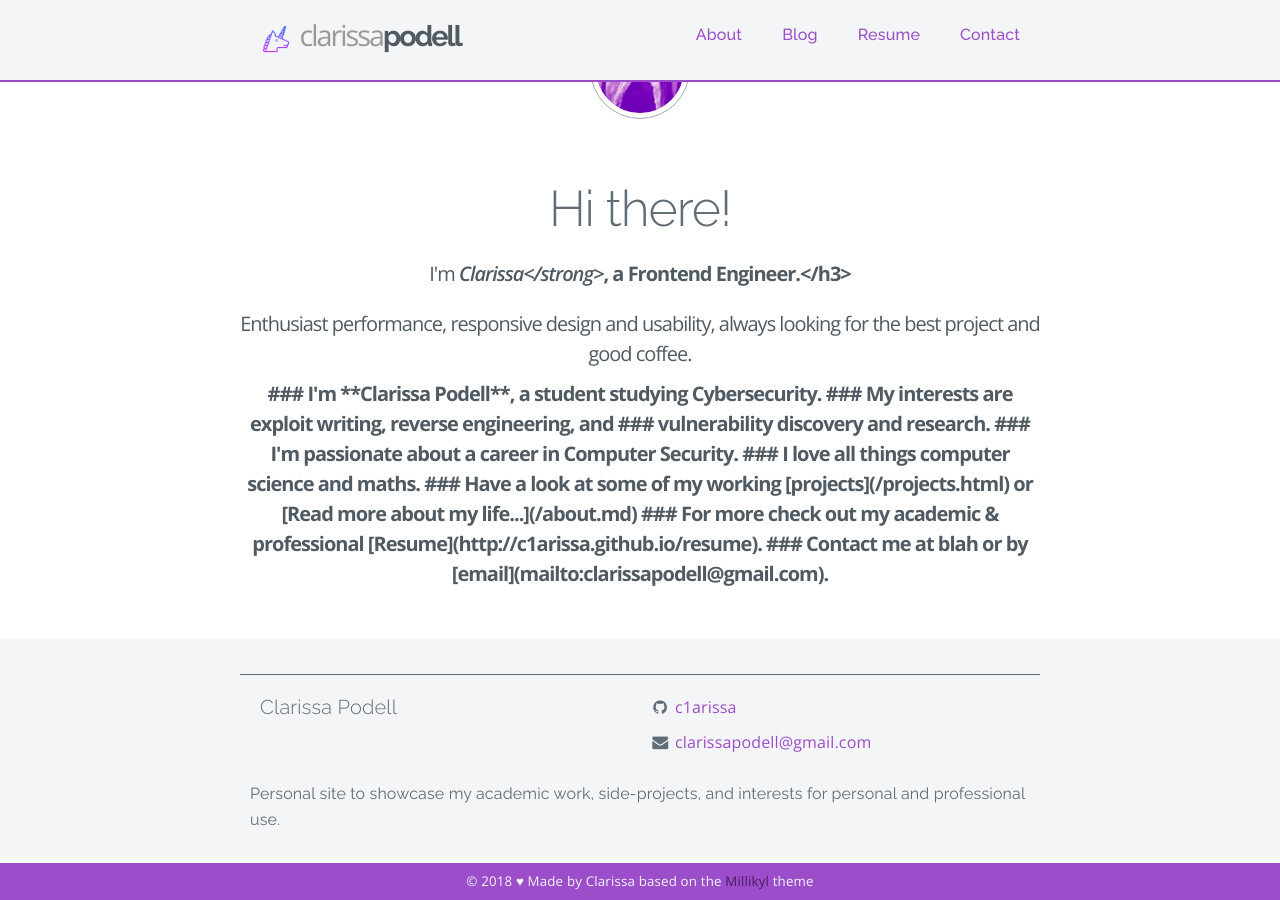
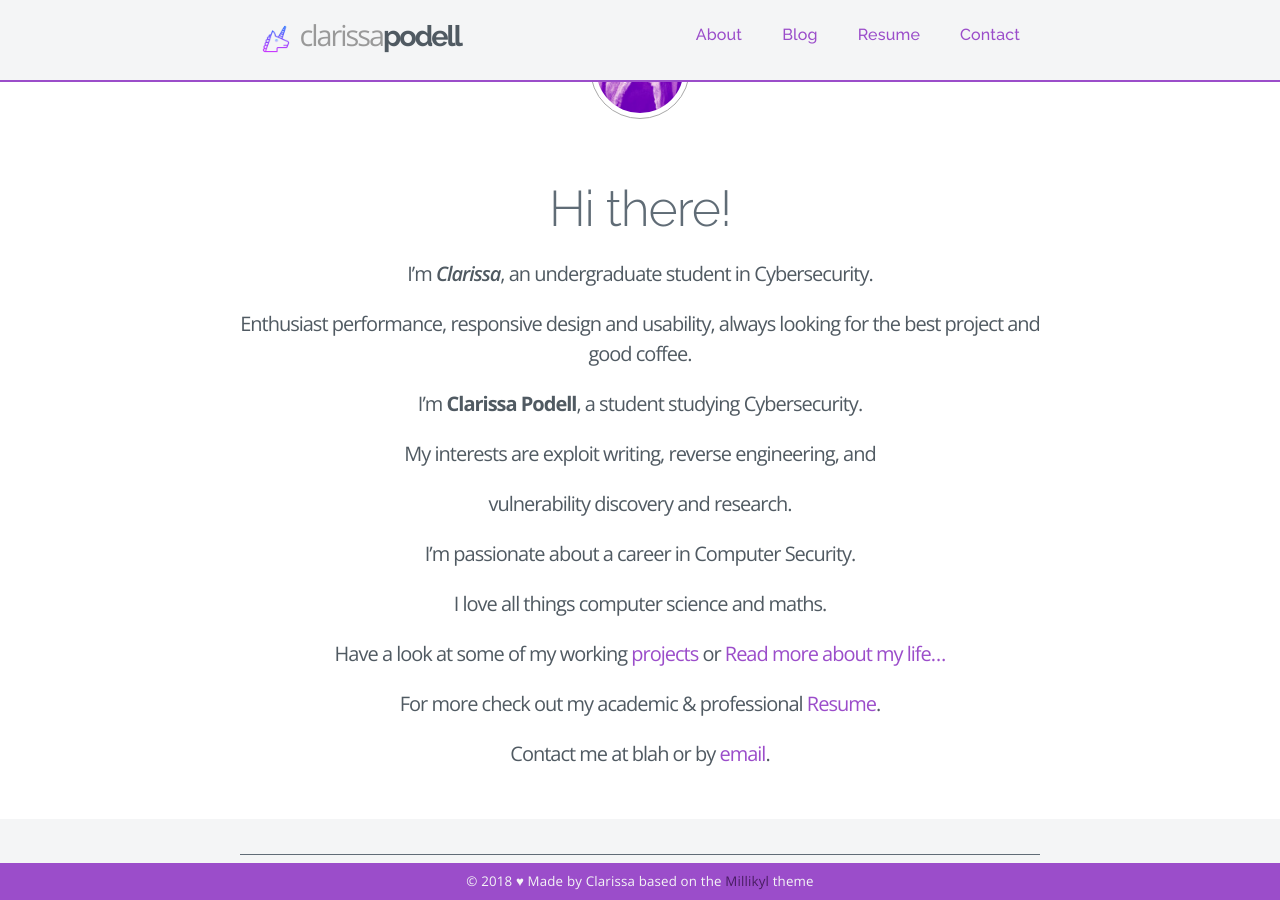
Before and after one commit to c1arissa/c1arissa.github.io, a Jekyll site: the page built from index.md, in a window 1280 px wide and 900 px high, scrolled down 306 px. Built offline with Jekyll 4.4.1, drawn with Linux system fonts in a browser that asks for light colours; nearby versions of some CDN libraries; a style sheet for code colours, icons or effects is not loaded.

Commit message:
Update index.md

```diff
--- a/index.md
+++ b/index.md
@@ -4,7 +4,7 @@ title: Home
 ---
 
 # Hi there!
-<h3>I'm <strong><em>Clarissa</strong></em>, a Frontend Engineer.</h3>
+### I'm **_Clarissa_**, an undergraduate student in Cybersecurity.
 <h3>Enthusiast performance, responsive design and usability, always looking for the best project and good coffee.</h3>
 
 ### I'm **{{ site.author }}**, a student studying Cybersecurity.
```
